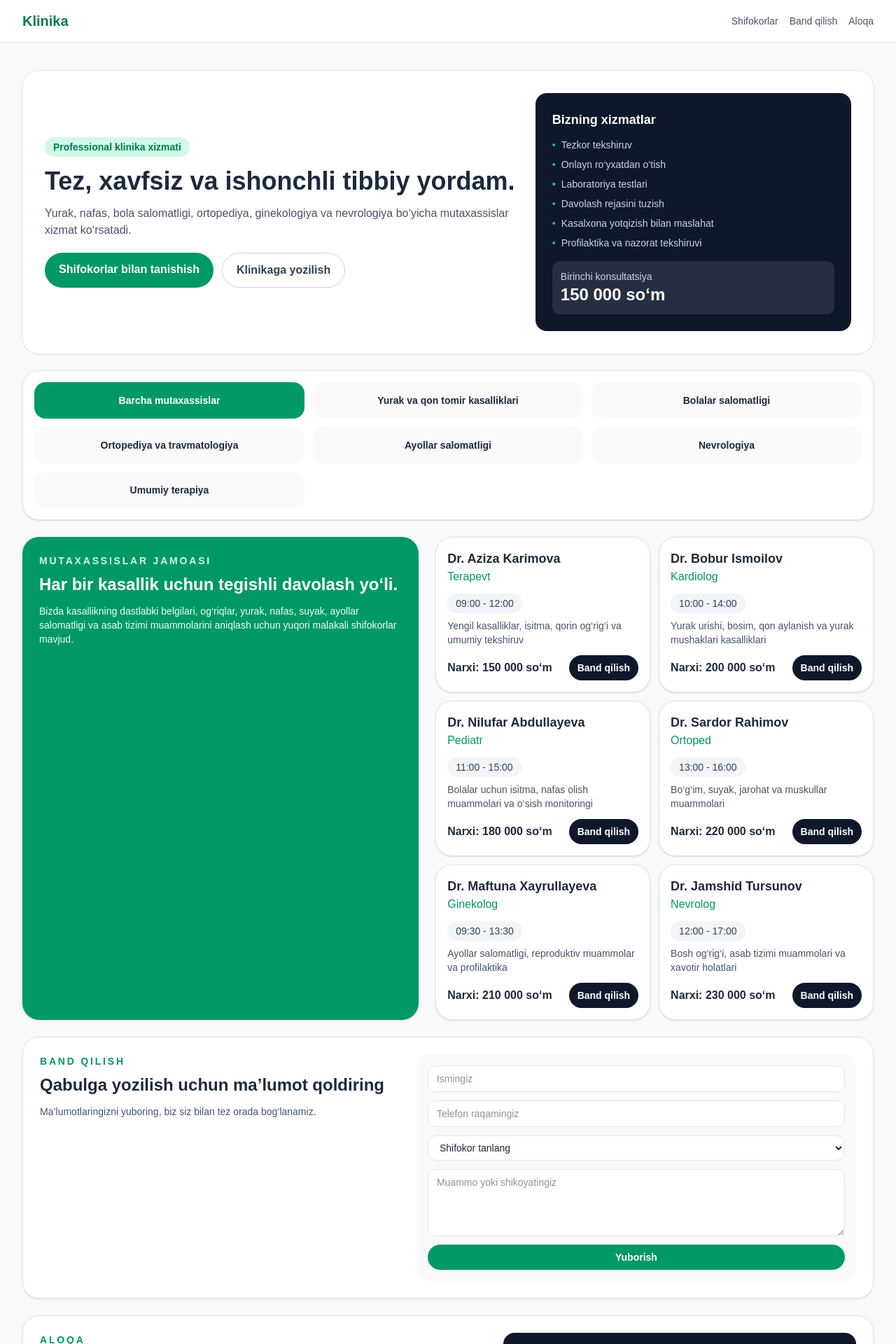
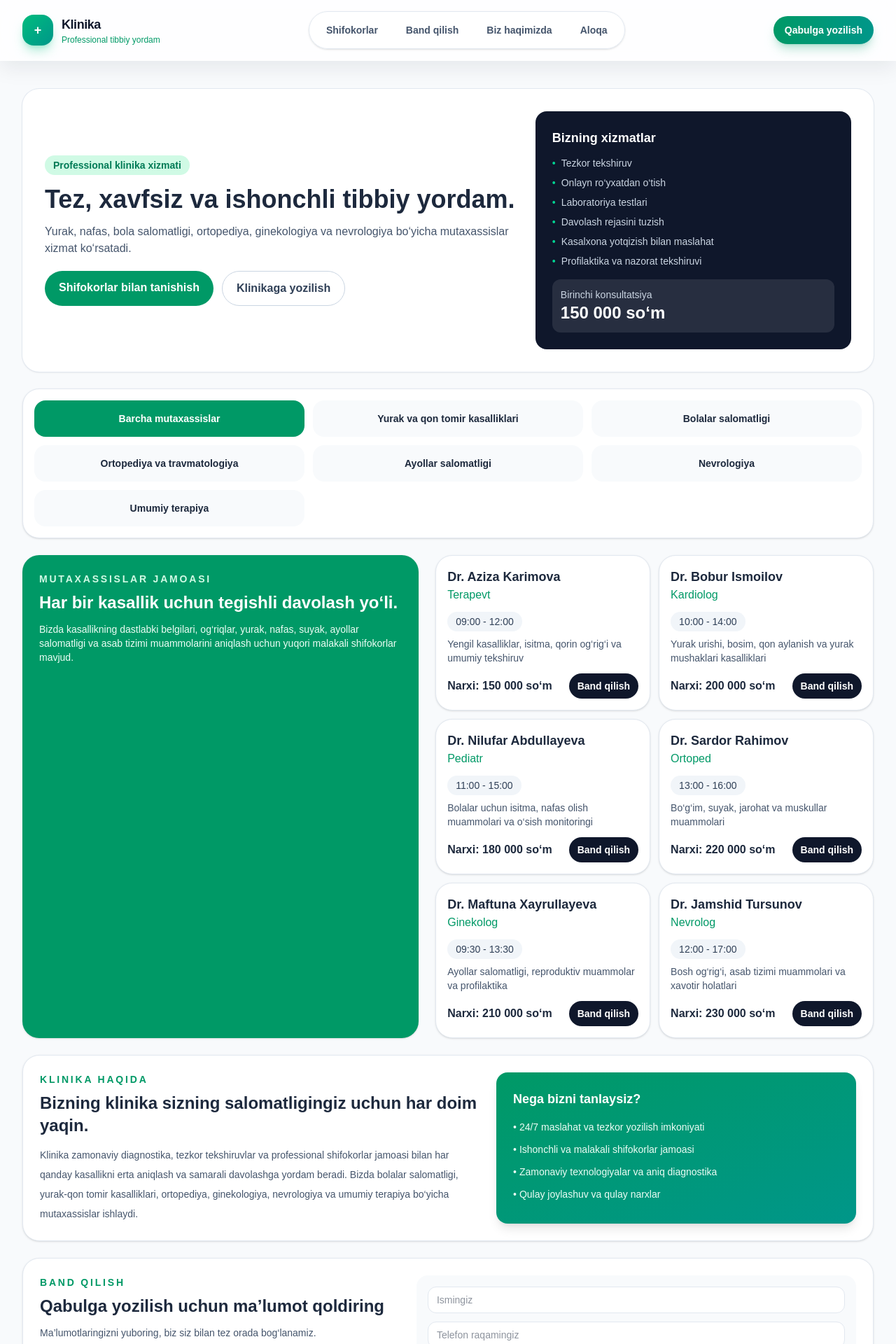
Before and after one commit to salimitdinovsardor-arch/lesson, a Next.js app: page / in a window 1280 px wide. Shown: the top 1920 px of the page at 70% size. Built offline with nearby package versions, Linux system fonts and the light colour scheme.

Commit message:
first commit

```diff
--- a/package.json
+++ b/package.json
@@ -3,7 +3,7 @@
   "version": "0.1.0",
   "private": true,
   "scripts": {
-    "dev": "next dev",
+    "dev": "next dev --no-turbopack",
     "build": "next build",
     "start": "next start"
   },
--- a/pages/index.jsx
+++ b/pages/index.jsx
@@ -143,22 +143,55 @@ export default function Home() {
       </Head>
 
       <main id="top" className="min-h-screen bg-slate-50 text-slate-800">
-        <header className="sticky top-0 z-20 border-b border-slate-200 bg-white/90 backdrop-blur">
+        <header className="sticky top-0 z-20 border-b border-white/30 bg-white/80 shadow-[0_10px_30px_rgba(15,23,42,0.08)] backdrop-blur-xl">
           <div className="mx-auto flex max-w-7xl items-center justify-between px-6 py-4 lg:px-8">
-            <a href="#top" className="text-xl font-bold text-emerald-700">
-              Klinika
+            <a href="#top" className="flex items-center gap-3">
+              <span className="flex h-11 w-11 items-center justify-center rounded-2xl bg-linear-to-br from-emerald-500 to-teal-600 text-lg font-black text-white shadow-lg shadow-emerald-500/30">
+                +
+              </span>
+              <span className="flex flex-col">
+                <span className="text-lg font-black tracking-tight text-slate-900">
+                  Klinika
+                </span>
+                <span className="text-xs font-medium text-emerald-600">
+                  Professional tibbiy yordam
+                </span>
+              </span>
             </a>
-            <nav className="flex items-center gap-4 text-sm font-medium text-slate-600">
-              <a href="#doctors" className="transition hover:text-emerald-700">
+
+            <nav className="flex items-center gap-2 rounded-full border border-slate-200 bg-white/80 p-2 shadow-sm">
+              <a
+                href="#doctors"
+                className="rounded-full px-4 py-2 text-sm font-semibold text-slate-600 transition hover:bg-emerald-50 hover:text-emerald-700"
+              >
                 Shifokorlar
               </a>
-              <a href="#booking" className="transition hover:text-emerald-700">
+              <a
+                href="#booking"
+                className="rounded-full px-4 py-2 text-sm font-semibold text-slate-600 transition hover:bg-emerald-50 hover:text-emerald-700"
+              >
                 Band qilish
               </a>
-              <a href="#contact" className="transition hover:text-emerald-700">
+              <a
+                href="#about"
+                className="rounded-full px-4 py-2 text-sm font-semibold text-slate-600 transition hover:bg-emerald-50 hover:text-emerald-700"
+              >
+                Biz haqimizda
+              </a>
+              <a
+                href="#contact"
+                className="rounded-full px-4 py-2 text-sm font-semibold text-slate-600 transition hover:bg-emerald-50 hover:text-emerald-700"
+              >
                 Aloqa
               </a>
             </nav>
+
+            <a
+              href="#booking"
+              className="hidden rounded-full bg-linear-to-r from-emerald-600 to-teal-600 px-4 py-2.5 text-sm font-semibold text-white shadow-lg shadow-emerald-600/25 transition hover:-translate-y-0.5 hover:shadow-xl sm:inline-flex"
+            >
+              Qabulga yozilish
+            </a>
           </div>
         </header>
 
@@ -289,6 +322,39 @@ export default function Home() {
                   </article>
                 ))
               )}
+            </div>
+          </section>
+
+          <section
+            id="about"
+            className="rounded-3xl border border-slate-200 bg-white p-6 shadow-sm"
+          >
+            <div className="grid gap-6 lg:grid-cols-[1.1fr_0.9fr]">
+              <div>
+                <p className="text-sm font-semibold uppercase tracking-[0.2em] text-emerald-600">
+                  Klinika haqida
+                </p>
+                <h2 className="mt-2 text-2xl font-semibold">
+                  Bizning klinika sizning salomatligingiz uchun har doim yaqin.
+                </h2>
+                <p className="mt-3 text-sm leading-7 text-slate-600">
+                  Klinika zamonaviy diagnostika, tezkor tekshiruvlar va
+                  professional shifokorlar jamoasi bilan har qanday kasallikni
+                  erta aniqlash va samarali davolashga yordam beradi. Bizda
+                  bolalar salomatligi, yurak-qon tomir kasalliklari, ortopediya,
+                  ginekologiya, nevrologiya va umumiy terapiya bo‘yicha
+                  mutaxassislar ishlaydi.
+                </p>
+              </div>
+              <div className="rounded-2xl bg-linear-to-br from-emerald-600 to-teal-600 p-6 text-white shadow-lg">
+                <h3 className="text-lg font-semibold">Nega bizni tanlaysiz?</h3>
+                <ul className="mt-4 space-y-3 text-sm text-emerald-50">
+                  <li>• 24/7 maslahat va tezkor yozilish imkoniyati</li>
+                  <li>• Ishonchli va malakali shifokorlar jamoasi</li>
+                  <li>• Zamonaviy texnologiyalar va aniq diagnostika</li>
+                  <li>• Qulay joylashuv va qulay narxlar</li>
+                </ul>
+              </div>
             </div>
           </section>
 
```
